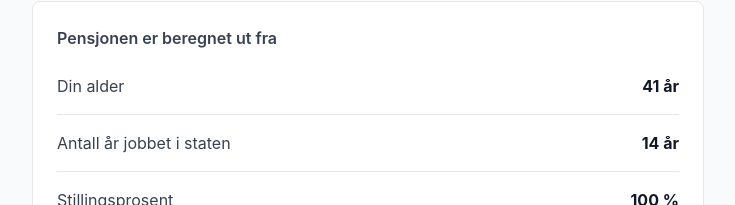
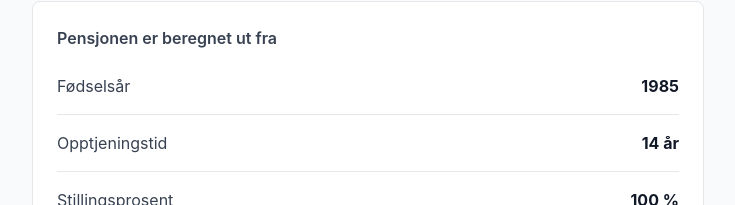
Before and after one commit to rebekal/my-pension, a React (Create React App) app: page / in a window 1280 px wide. Shown: the part 463-668 px from the top of the page, without its empty margins (272-1007 px from the left). Built offline with nearby package versions, Linux system fonts and the light colour scheme; no server answers.

Commit message:
chore: improve pension domain terminology in UI

```diff
--- a/src/components/PensionDetailsCard.tsx
+++ b/src/components/PensionDetailsCard.tsx
@@ -11,14 +11,11 @@
         Pensjonen er beregnet ut fra
       </p>
       <div className="flex justify-between items-center pb-4 border-b border-gray-200">
-        <span className="text-gray-700">Din alder</span>
-        <span className="font-bold text-gray-900">
-          {new Date().getFullYear() - user?.birthYear} år
-        </span>
+        <span className="text-gray-700">Fødselsår</span>
+        <span className="font-bold text-gray-900">{user?.birthYear}</span>
       </div>
-
       <div className="flex justify-between items-center pb-4 border-b border-gray-200">
-        <span className="text-gray-700">Antall år jobbet i staten</span>
+        <span className="text-gray-700">Opptjeningstid</span>
         <span className="font-bold text-gray-900">
           {new Date().getFullYear() -
             new Date(user?.employmentStart).getFullYear()}{" "}
```
